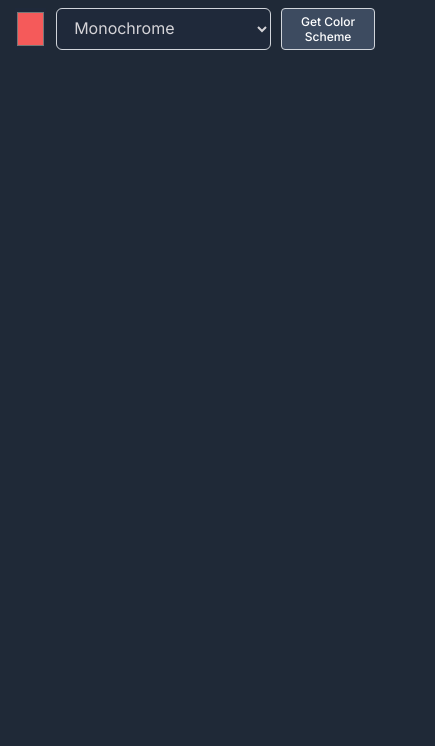
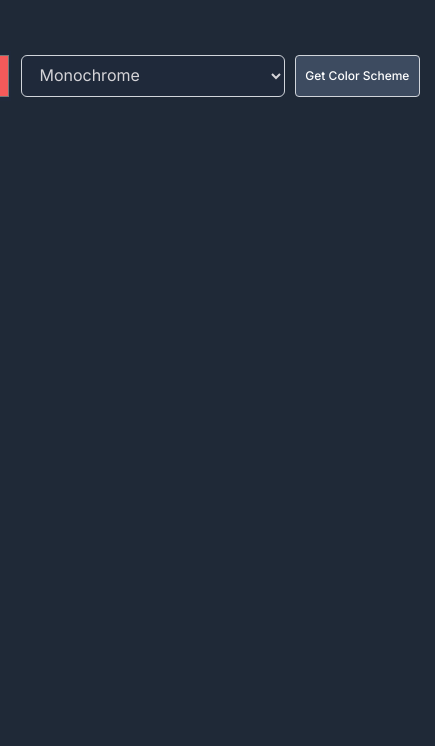
Before and after one commit to ilya-aby/scrimba-color-scheme-gen, a plain HTML site: page index.html in a window 390 px wide. Shown: the part 98-844 px from the top of the page, 435 px wide, since content can reach past the window. Drawn offline with Linux system fonts and the light colour scheme.

Commit message:
Fix visual issues for mobile viewports

```diff
--- a/index.html
+++ b/index.html
@@ -1,7 +1,7 @@
 <!DOCTYPE html>
 <html lang="en">
 <head>
-  <title>PAGE TITLE</title>
+  <title>Color Schemer</title>
   <meta name="viewport" content="width=device-width, initial-scale=1.0">
 
   <!-- Styles and Icons -->
@@ -39,8 +39,6 @@
       </div>
     </div>
   </main>
-  <footer>
-  </footer>
   <script type="module" src="main.js"></script>
 </body>
 </html>
--- a/style.css
+++ b/style.css
@@ -7,6 +7,11 @@ body {
   font-family: 'Inter', sans-serif;
   background-color: #1F2937;
   color: #D5D4D8;
+  display: flex;
+  flex-direction: column;
+  align-items: center;
+  justify-content: space-evenly;
+  height: 100vh;
 }
 
 header {
@@ -28,8 +33,8 @@ form {
 form input[type="color"] {
   padding: 0;
   border: none;
-  width: 51px;
-  height: 42px;
+  width: 50px;
+  height: 50px;
   cursor: pointer;
   background-color: #1F293A;
   color: #D5D4D8;
```
